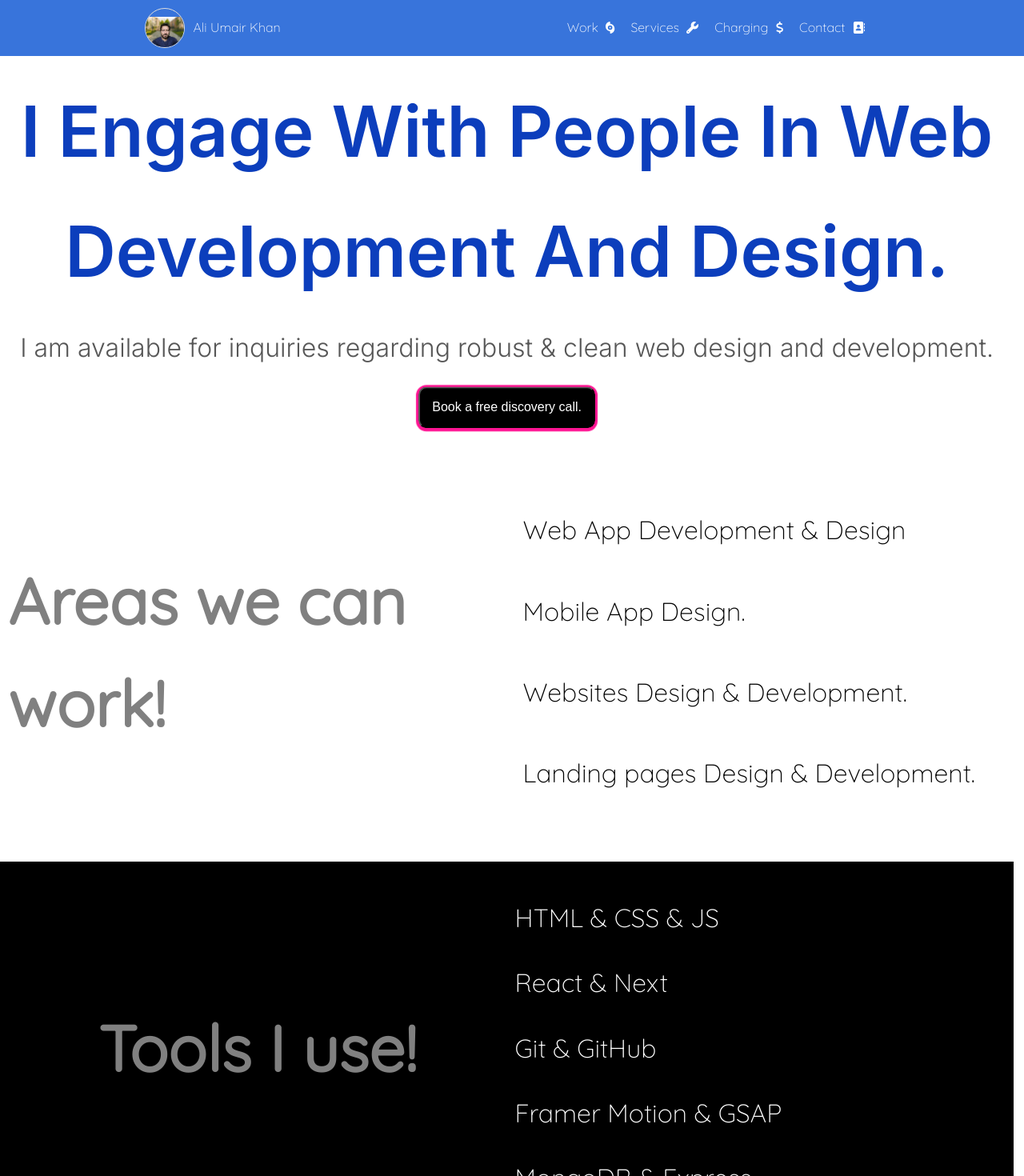
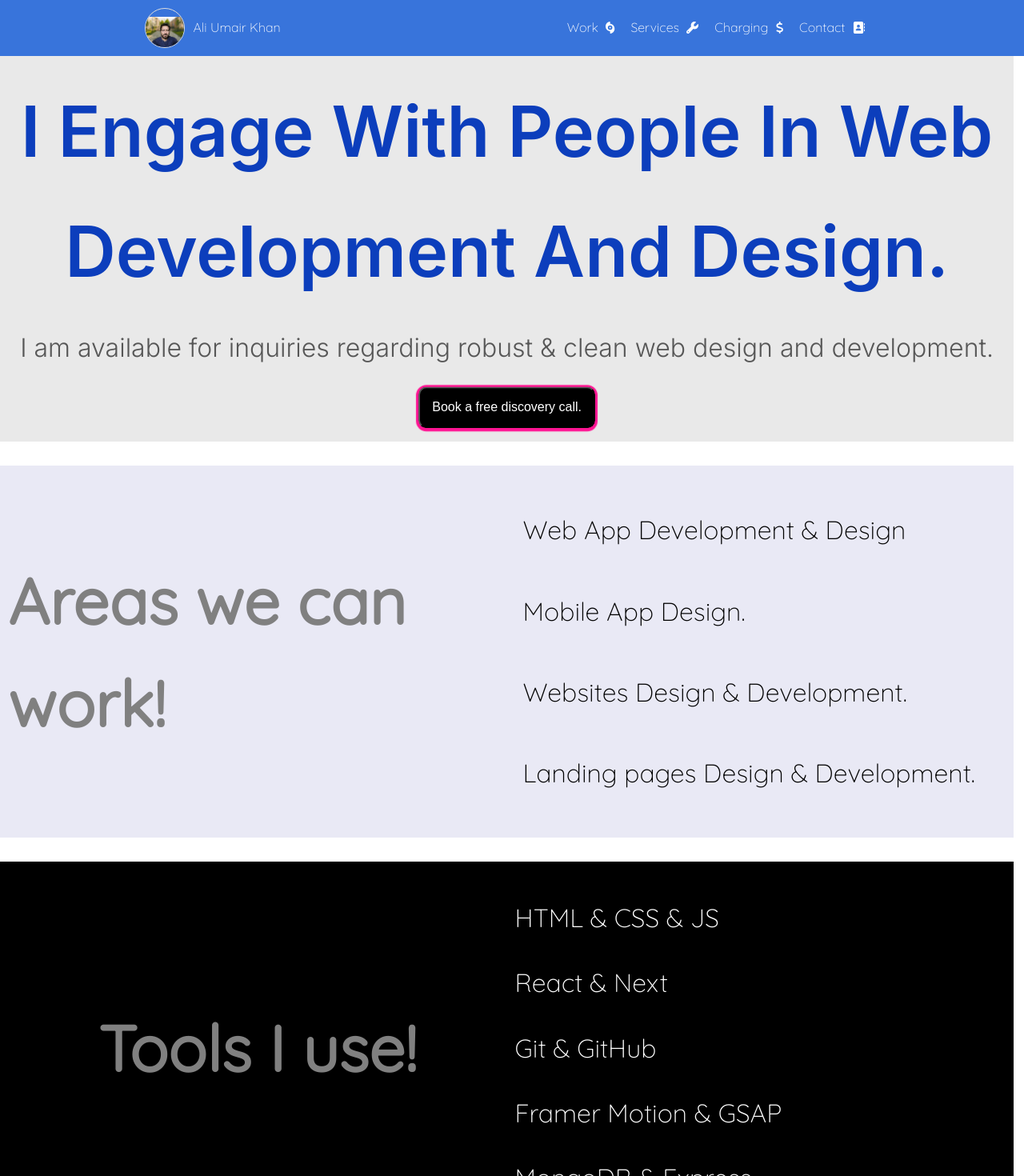
Before and after one commit to Ali-Umair-Khan/profile, a Next.js app: page / in a window 1280 px wide. Shown: the top 1470 px of the page at 80% size. Built offline with nearby package versions, Linux system fonts and the light colour scheme; a web font is replaced by a local one.

Commit message:
applies useInView to background of several sections

```diff
--- a/package.json
+++ b/package.json
@@ -14,6 +14,7 @@
     "@fortawesome/react-fontawesome": "^0.2.0",
     "eslint": "8.56.0",
     "eslint-config-next": "13.5.6",
+    "framer-motion": "^10.17.0",
     "next": "13.5.6",
     "react": "18.2.0",
     "react-dom": "18.2.0",
--- a/src/app/components/abilities/abilities.jsx
+++ b/src/app/components/abilities/abilities.jsx
@@ -1,10 +1,24 @@
 
+import {useInView} from 'framer-motion';
+import {useRef} from 'react';
 
 
 import './abilities.scss'
 const Abilities = () => {
+
+    const ref = useRef(null);
+    const isInView = useInView(ref);
+
     return(
-        <section className='abilities'>
+        <section
+        ref={ref}
+          style={{
+        //   height: "100vh",
+          background: isInView ? "white" : "darkblue",
+          color: isInView ? 'black' : 'gray',
+          transition: "10s background, 5s color",
+          }}
+        className='abilities'>
             <h1 className='abilities__left'>Areas we can work!</h1>
             <div className='abilities__right'>
                 <h2>Web App Development & Design</h2>
@@ -17,3 +31,53 @@ const Abilities = () => {
 }
 
 export default Abilities
+
+////
+// 'use client'
+// import {motion,useInView} from 'framer-motion';
+// import { FontAwesomeIcon } from "@fortawesome/react-fontawesome";
+// import {
+//     faPlus,faMinus,faWindowMinimize,faBars
+// } from "@fortawesome/free-solid-svg-icons";
+// import {faqData} from './data';
+// import {useState,useRef} from 'react';
+// import './faq.scss'
+// const FaqComponent = () =>{
+//     const ref = useRef(null);
+//     const isInView = useInView(ref);
+//     const [faqs,setFaqs]=useState(faqData);
+//     // console.log(faqs);
+//     const faqQues = (i) => {
+//             const updatedFaqs = [...faqData];
+//             updatedFaqs[i].isOpen = !updatedFaqs[i].isOpen;
+//             setFaqs(updatedFaqs);
+//     }
+//     return(
+//         <div
+//           ref={ref}
+//           style={{
+//         //   height: "100vh",
+//           background: isInView ? "white" : "blue",
+//           color: isInView ? 'black' : 'gray',
+//           transition: "10s background, 5s color",
+//           }}
+//           className='faq'
+//         >
+//         <h1 className='faq__h1'>Frequently asked questions</h1>
+//             {faqs.map((f,i)=>(
+//                 <div key={i} className='hero__faqs'>
+//                     {/* <h1>{f.question}<span style={{fontSize:'2rem', padding:'0 1rem', margin:'1rem 1rem -2rem 1rem', display:'inlineBlock'}} onClick={(i)=>opener(i)}><FontAwesomeIcon icon={faPlus} /></span></h1> */}
+//                     {/* {f.isOpen ? <h1>{f.answer}</h1> : ''} */}
+//                     <div onClick={()=>faqQues(i)}>
+//                         <h1 className='hero__faqs-question'>{f.question} </h1>
+//                         {/* {f.isOpen ? <span className='hero__faqs-span'><FontAwesomeIcon icon={faWindowMinimize}/></span> : <span className='hero__faqs-span'><FontAwesomeIcon icon={faBars}/></span>} */}
+//                     </div>
+//                     {f.isOpen && <h1 className='hero__faqs-answer' onClick={()=>faqQues(i)}>{f.answer}</h1>}
+//                 </div>
+//             ))
+//         }
+//         </div>
+//     )
+// }
+
+// export default FaqComponent
--- a/src/app/components/faq/faq.js
+++ b/src/app/components/faq/faq.js
@@ -1,12 +1,15 @@
 'use client'
+import {motion,useInView} from 'framer-motion';
 import { FontAwesomeIcon } from "@fortawesome/react-fontawesome";
 import {
     faPlus,faMinus,faWindowMinimize,faBars
 } from "@fortawesome/free-solid-svg-icons";
 import {faqData} from './data';
-import {useState} from 'react';
+import {useState,useRef} from 'react';
 import './faq.scss'
 const FaqComponent = () =>{
+    const ref = useRef(null);
+    const isInView = useInView(ref);
     const [faqs,setFaqs]=useState(faqData);
     // console.log(faqs);
     const faqQues = (i) => {
@@ -15,7 +18,16 @@ const FaqComponent = () =>{
             setFaqs(updatedFaqs);
     }
     return(
-        <div className='faq'>
+        <div
+          ref={ref}
+          style={{
+        //   height: "100vh",
+          background: isInView ? "white" : "blue",
+          color: isInView ? 'black' : 'gray',
+          transition: "10s background, 5s color",
+          }}
+          className='faq'
+        >
         <h1 className='faq__h1'>Frequently asked questions</h1>
             {faqs.map((f,i)=>(
                 <div key={i} className='hero__faqs'>
--- a/src/app/components/hero/hero.jsx
+++ b/src/app/components/hero/hero.jsx
@@ -1,10 +1,24 @@
+import {useInView} from 'framer-motion';
+import {useRef} from 'react';
 
 import './hero.scss'
 const Hero = () => {
+
+    const ref = useRef(null);
+    const isInView = useInView(ref);
+
     const linkUrl = 'https://calendly.com/aliumairkhan/30min';
 
     return(
-    <div className='hero'>
+    <div
+          ref={ref}
+          style={{
+          //   height: "100vh",
+          background: isInView ? "white" : "black",
+          //   color: isInView ? 'white' : 'black',
+          transition: "10s background",
+          }}
+          className='hero'>
         <h1 className='hero__h1'>I engage with people in web Development and Design.</h1>
         <h2 className='hero__h2'>I am available for inquiries regarding robust & clean web design and development.</h2>
         <a href={linkUrl} target="_blank" rel="noopener noreferrer"><button className='hero__btn'>Book a free discovery call.</button></a>
@@ -13,3 +27,53 @@ const Hero = () => {
 }
 
 export default Hero
+
+////
+// 'use client'
+// import {motion,useInView} from 'framer-motion';
+// import { FontAwesomeIcon } from "@fortawesome/react-fontawesome";
+// import {
+//     faPlus,faMinus,faWindowMinimize,faBars
+// } from "@fortawesome/free-solid-svg-icons";
+// import {faqData} from './data';
+// import {useState,useRef} from 'react';
+// import './faq.scss'
+// const FaqComponent = () =>{
+//     const ref = useRef(null);
+//     const isInView = useInView(ref);
+//     const [faqs,setFaqs]=useState(faqData);
+//     // console.log(faqs);
+//     const faqQues = (i) => {
+//             const updatedFaqs = [...faqData];
+//             updatedFaqs[i].isOpen = !updatedFaqs[i].isOpen;
+//             setFaqs(updatedFaqs);
+//     }
+//     return(
+//         <div
+//           ref={ref}
+//           style={{
+//         //   height: "100vh",
+//           background: isInView ? "white" : "blue",
+//           color: isInView ? 'black' : 'gray',
+//           transition: "10s background, 5s color",
+//           }}
+//           className='faq'
+//         >
+//         <h1 className='faq__h1'>Frequently asked questions</h1>
+//             {faqs.map((f,i)=>(
+//                 <div key={i} className='hero__faqs'>
+//                     {/* <h1>{f.question}<span style={{fontSize:'2rem', padding:'0 1rem', margin:'1rem 1rem -2rem 1rem', display:'inlineBlock'}} onClick={(i)=>opener(i)}><FontAwesomeIcon icon={faPlus} /></span></h1> */}
+//                     {/* {f.isOpen ? <h1>{f.answer}</h1> : ''} */}
+//                     <div onClick={()=>faqQues(i)}>
+//                         <h1 className='hero__faqs-question'>{f.question} </h1>
+//                         {/* {f.isOpen ? <span className='hero__faqs-span'><FontAwesomeIcon icon={faWindowMinimize}/></span> : <span className='hero__faqs-span'><FontAwesomeIcon icon={faBars}/></span>} */}
+//                     </div>
+//                     {f.isOpen && <h1 className='hero__faqs-answer' onClick={()=>faqQues(i)}>{f.answer}</h1>}
+//                 </div>
+//             ))
+//         }
+//         </div>
+//     )
+// }
+
+// export default FaqComponent
--- a/src/app/components/imageCarousel3/imageCarousel3.jsx
+++ b/src/app/components/imageCarousel3/imageCarousel3.jsx
@@ -1,8 +1,13 @@
 'use client'
-import React from 'react';
+import {useInView} from 'framer-motion';
+
+import React,{useRef} from 'react';
 import './imageCarousel3.scss'; // Create a CSS file for styling if needed
 
 const Carousel = () => {
+  const ref = useRef(null);
+  const isInView = useInView(ref);
+
 
   const images = [
     'mobile/mobile1.png',
@@ -19,7 +24,15 @@ const Carousel = () => {
   ];
 
   return (
-    <div className='slider'>
+    <div className='slider'
+        ref={ref}
+        style={{
+        //   height: "100vh",
+        background: isInView ? "black" : "darkblue",
+        color: isInView ? 'black' : 'gray',
+        transition: "10s background, 5s color",
+        }}
+    >
         <div className='slider__track'>
         {images.map((image, index) => (
           <div key={index} className='slider__track-slide'>
@@ -37,3 +50,56 @@ const Carousel = () => {
 };
 
 export default Carousel;
+
+
+
+
+////
+// 'use client'
+// import {motion,useInView} from 'framer-motion';
+// import { FontAwesomeIcon } from "@fortawesome/react-fontawesome";
+// import {
+//     faPlus,faMinus,faWindowMinimize,faBars
+// } from "@fortawesome/free-solid-svg-icons";
+// import {faqData} from './data';
+// import {useState,useRef} from 'react';
+// import './faq.scss'
+// const FaqComponent = () =>{
+//     const ref = useRef(null);
+//     const isInView = useInView(ref);
+//     const [faqs,setFaqs]=useState(faqData);
+//     // console.log(faqs);
+//     const faqQues = (i) => {
+//             const updatedFaqs = [...faqData];
+//             updatedFaqs[i].isOpen = !updatedFaqs[i].isOpen;
+//             setFaqs(updatedFaqs);
+//     }
+//     return(
+//         <div
+//           ref={ref}
+//           style={{
+//         //   height: "100vh",
+//           background: isInView ? "white" : "blue",
+//           color: isInView ? 'black' : 'gray',
+//           transition: "10s background, 5s color",
+//           }}
+//           className='faq'
+//         >
+//         <h1 className='faq__h1'>Frequently asked questions</h1>
+//             {faqs.map((f,i)=>(
+//                 <div key={i} className='hero__faqs'>
+//                     {/* <h1>{f.question}<span style={{fontSize:'2rem', padding:'0 1rem', margin:'1rem 1rem -2rem 1rem', display:'inlineBlock'}} onClick={(i)=>opener(i)}><FontAwesomeIcon icon={faPlus} /></span></h1> */}
+//                     {/* {f.isOpen ? <h1>{f.answer}</h1> : ''} */}
+//                     <div onClick={()=>faqQues(i)}>
+//                         <h1 className='hero__faqs-question'>{f.question} </h1>
+//                         {/* {f.isOpen ? <span className='hero__faqs-span'><FontAwesomeIcon icon={faWindowMinimize}/></span> : <span className='hero__faqs-span'><FontAwesomeIcon icon={faBars}/></span>} */}
+//                     </div>
+//                     {f.isOpen && <h1 className='hero__faqs-answer' onClick={()=>faqQues(i)}>{f.answer}</h1>}
+//                 </div>
+//             ))
+//         }
+//         </div>
+//     )
+// }
+
+// export default FaqComponent
--- a/src/app/components/skills/skills.js
+++ b/src/app/components/skills/skills.js
@@ -1,13 +1,20 @@
+import { motion, useInView } from "framer-motion";
+
 import './skills.scss';
 
 const Skills = () => {
     return(
-        <section className='skills'>
+        <motion.div
+            initial={{ opacity: 0 }}
+            whileInView={{ opacity: 1 }}
+            transition={{ duration: 5 }}
+            className='skills'
+        >
             <h1 className='skills__h1'>
             &quot;Pixels are my playground. Specialized in the realms of web apps development, I thrive on crafting seamless digital experiences.&quot;
             </h1>
             <p className='skills__p'>Alongside, I have a knack for designing and building websites, turning concepts into captivating online realities.</p>
-        </section>
+        </motion.div>
     )
 }
 
--- a/src/app/components/tools/tools.jsx
+++ b/src/app/components/tools/tools.jsx
@@ -1,10 +1,17 @@
 
 
+import { motion, useInView } from "framer-motion";
 
 import './tools.scss'
 const Tools = () => {
     return(
-        <section className='tools'>
+        <motion.div
+            // style={{ height: "100vh", background: "black" }}
+            initial={{ opacity: 0 }}
+            whileInView={{ opacity: 1 }}
+            transition={{ duration: 5 }}
+            className='tools'
+        >
             <h1 className='tools__left'>Tools I use!</h1>
             <div className='tools__right'>
                 <h2>HTML & CSS & JS</h2>
@@ -13,7 +20,7 @@ const Tools = () => {
                 <h2>Framer Motion & GSAP</h2>
                 <h2>MongoDB & Express</h2>
             </div>
-        </section>
+        </motion.div>
     )
 }
 
```
Also changed, not shown: 1 other file (tests, documents, lock files or other folders).
